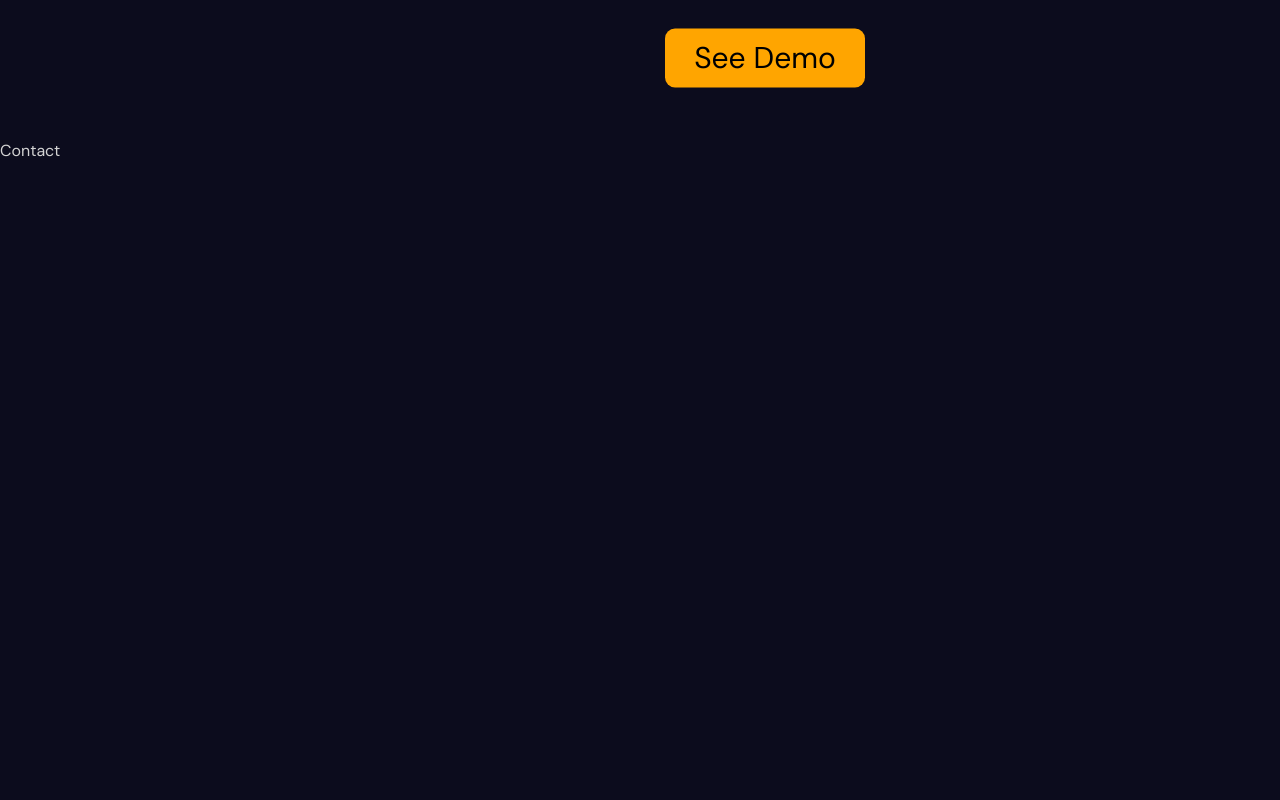
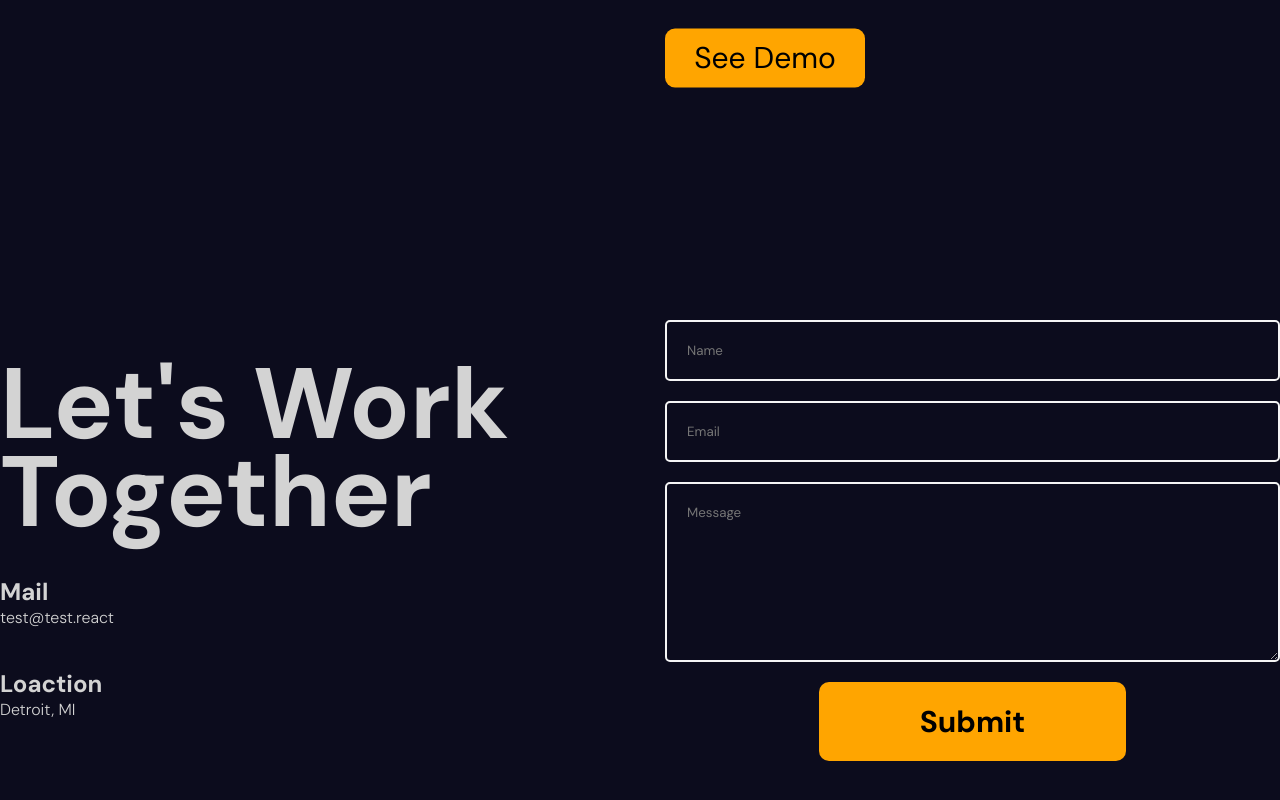
Before and after one commit to Dregon42/React-Portfolio3.0, a React (Vite) app: page / in a window 1280 px wide. Shown: the part 5611-6411 px from the top of the page. Built offline with nearby package versions, Linux system fonts and the light colour scheme.

Commit message:
contact section complete

```diff
--- a/src/App.jsx
+++ b/src/App.jsx
@@ -4,6 +4,7 @@ import Hero from './component/hero/Hero';
 import Parallax from './component/parallax/Parallax';
 import Services from './component/services/Services';
 import Projects from './component/projects/Projects';
+import Contact from './component/contact/Contact';
 
 const App = () => {
   return (
@@ -22,8 +23,9 @@ const App = () => {
         <Parallax type='projects' />
       </section>
       <Projects />
-      <section id='Contact'>Contact</section>
-      {/* <Test /> */}
+      <section id='Contact'>
+        <Contact />
+      </section>
     </div>
   )
 };
--- /dev/null
+++ b/src/component/contact/Contact.jsx
@@ -0,0 +1,75 @@
+import './contact.scss';
+import { motion,useInView } from 'framer-motion';
+import EmailSvg from '../../assets/email-envelope-letter-message-fast-svgrepo-com.svg';
+import { useRef } from 'react';
+
+const variants = {
+    initial: {
+        y: 500,
+        opacity: 1,
+    },
+    animate: {
+        y: 0,
+        opacity: 1,
+        transition: {
+            duration: 0.5,
+            staggerChildren: 0.1,
+        },
+    },
+
+};
+
+export default function Contact() {
+    const ref = useRef();
+
+    const isInView = useInView(ref, {margin:'-100px'})
+
+
+  return (
+    <motion.div ref={ref} className="contact" variants={variants} initial="initial" whileInView='animate'>
+        <motion.div className="textContainer" variants={variants}>
+            <motion.h1>Let's Work Together</motion.h1>
+            <motion.div className="item" variants={variants}>
+                <h2>Mail</h2>
+                <span>test@test.react</span>
+            </motion.div>
+            <motion.div className="item" variants={variants}>
+                <h2>Loaction</h2>
+                <span>Detroit, MI</span>
+            </motion.div>
+        </motion.div>
+        <div className="formContainer">
+            <motion.div className='email'
+                initial={{opacity: 1}}
+                whileInView={{opacity: 0}}
+                transition={{delay: 3, duration: 1}}
+            >
+                <svg width="600px" height="600px" viewBox="0 0 24 24" fill="none" xmlns="http://www.w3.org/2000/svg">
+                    <motion.path
+                        stroke-width={0.2}
+                        fill='none'
+                        initial={{pathLength: 0}}
+                        animate={isInView && {pathLength: 1}}
+                        transition={{delay:1, duration: 3}}
+                        d="M16 12C16 14.2091 14.2091 16 12 16C9.79086 16 8
+                    14.2091 8 12C8 9.79086 9.79086 8 12 8C14.2091 8 16 9.79086 16 12ZM16
+                    12V13.5C16 14.8807 17.1193 16 18.5 16V16C19.8807 16 21 14.8807 21 13.5V12C21 7.02944
+                    16.9706 3 12 3C7.02944 3 3 7.02944 3 12C3 16.9706 7.02944 21 12 21H16"/>
+                </svg>
+            </motion.div>
+            <motion.form
+                initial={{opacity: 0}}
+                whileInView={{opacity: 1}}
+                transition={{
+                    delay: 4,
+                    duration: 1,
+                }}>
+                <input type="text" required placeholder='Name' />
+                <input type="email" required placeholder='Email' />
+                <textarea rows={8} placeholder='Message' />
+                <button>Submit</button>
+            </motion.form>
+        </div>
+    </motion.div>
+  )
+}
--- /dev/null
+++ b/src/component/contact/contact.scss
@@ -0,0 +1,67 @@
+.contact {
+    height: 100%;
+    max-width: 1366px;
+    margin: auto;
+    display: flex;
+    align-items: center;
+    gap: 50px;
+
+    .textContainer {
+        flex: 1;
+        display: flex;
+        flex-direction: column;
+        gap: 40px;
+
+        h1 {
+            font-size: 100px;
+            line-height: 88px;
+        }
+
+        span {
+            font-weight: 300;
+        }
+    }
+
+    .formContainer {
+        flex: 1;
+        position: relative;
+
+        .email {
+            stroke: orange;
+            position: absolute;
+            margin: auto;
+
+            svg {
+
+
+            }
+        }
+
+        form {
+            display: flex;
+            flex-direction: column;
+            gap: 20px;
+
+
+            input, textarea {
+                padding: 20px;
+                background-color: transparent;
+                border: 2px solid whitesmoke;
+                border-radius: 5px;
+                color: whitesmoke;
+            }
+
+            button {
+                padding: 20px;
+                border: none;
+                border-radius: 10px;
+                background-color: orange;
+                cursor: pointer;
+                font-weight: bold;
+                font-size: 30px;
+                width: 50%;
+                align-self: center;
+            }
+        }
+    }
+}
```
Also changed, not shown: src/assets/email-envelope-letter-message-fast-svgrepo-com.svg (added).
